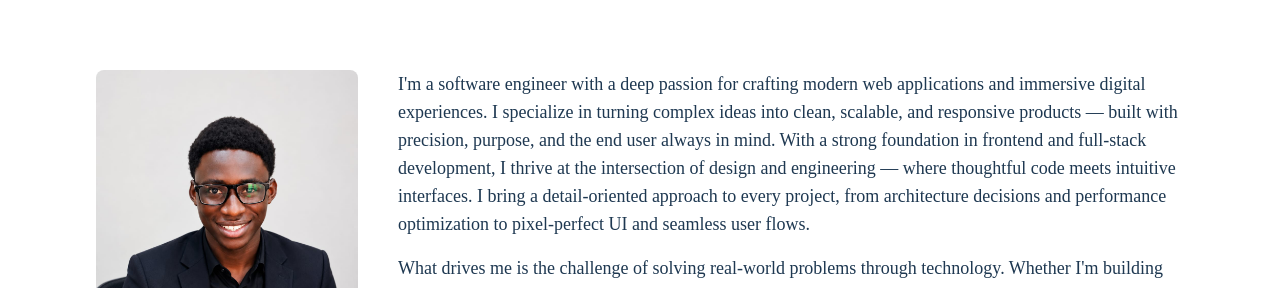
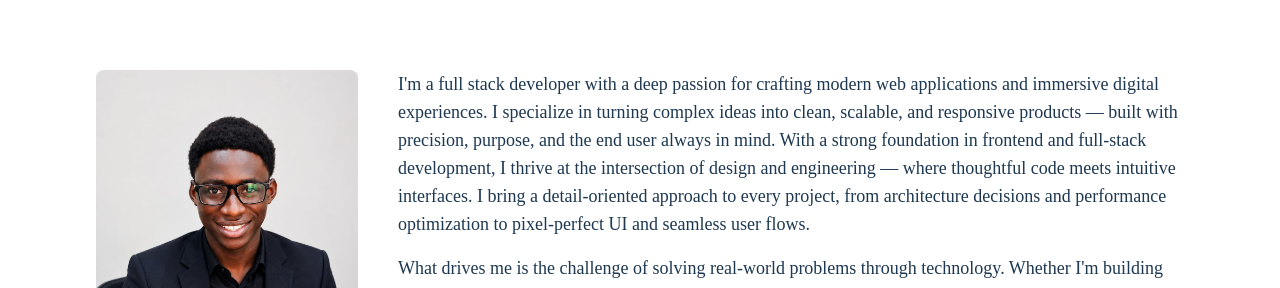
Before and after one commit to praiseitodo57-cell/myportfolio, a React (Vite) app: page /about in a window 1280 px wide. Shown: the part 122-410 px from the top of the page. Built offline with nearby package versions, Linux system fonts and the light colour scheme; a web font is replaced by a local one.

Commit message:
fix: update bio description to reflect accurate job title

```diff
--- a/src/data/aboutMeData.js
+++ b/src/data/aboutMeData.js
@@ -1,7 +1,7 @@
 export const aboutMetadata = [
 	{
 		id: 1,
-		bio: 'I\'m a software engineer with a deep passion for crafting modern web applications and immersive digital experiences. I specialize in turning complex ideas into clean, scalable, and responsive products — built with precision, purpose, and the end user always in mind. With a strong foundation in frontend and full-stack development, I thrive at the intersection of design and engineering — where thoughtful code meets intuitive interfaces. I bring a detail-oriented approach to every project, from architecture decisions and performance optimization to pixel-perfect UI and seamless user flows.'
+		bio: 'I\'m a full stack developer with a deep passion for crafting modern web applications and immersive digital experiences. I specialize in turning complex ideas into clean, scalable, and responsive products — built with precision, purpose, and the end user always in mind. With a strong foundation in frontend and full-stack development, I thrive at the intersection of design and engineering — where thoughtful code meets intuitive interfaces. I bring a detail-oriented approach to every project, from architecture decisions and performance optimization to pixel-perfect UI and seamless user flows.'
 	},
 
 	{
```
